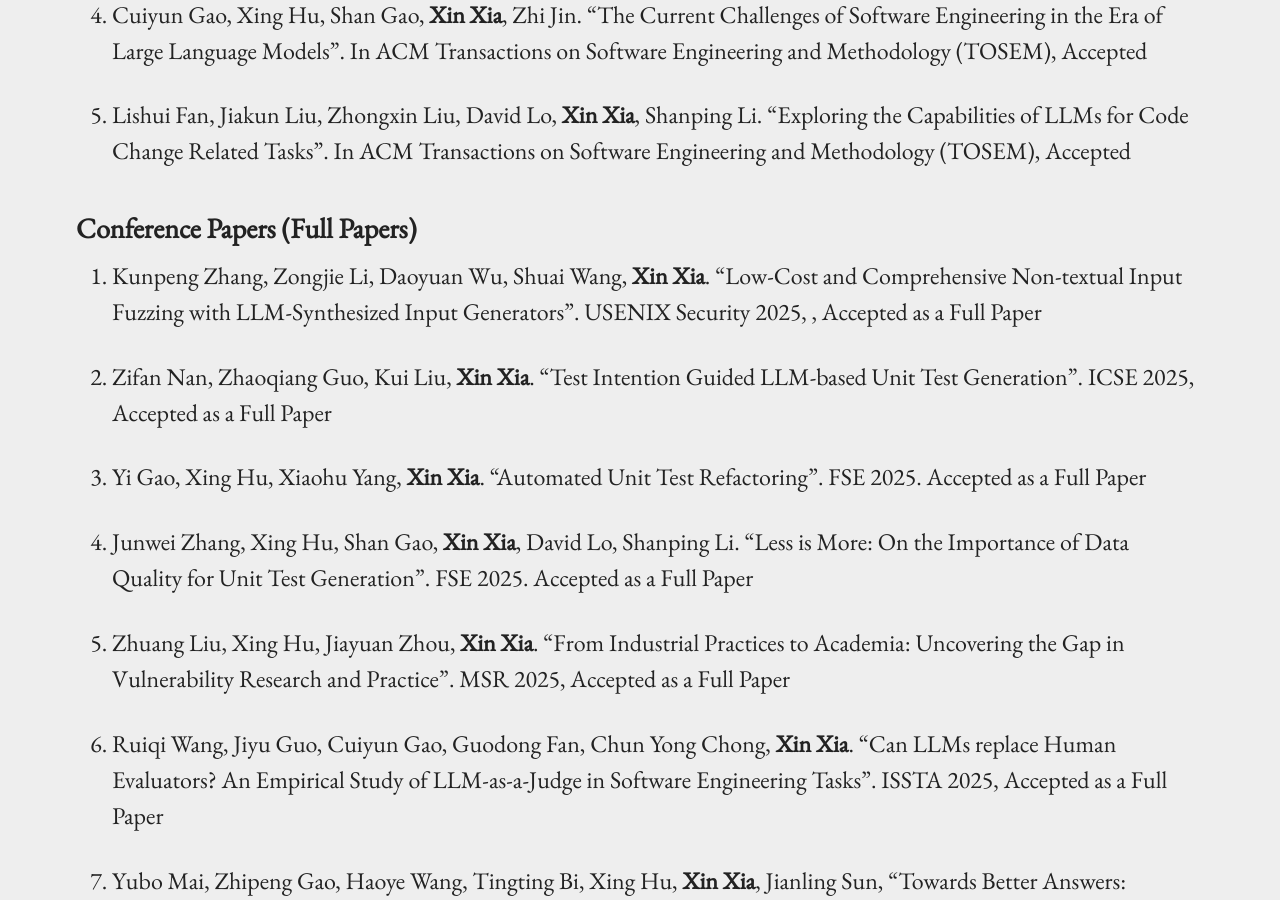
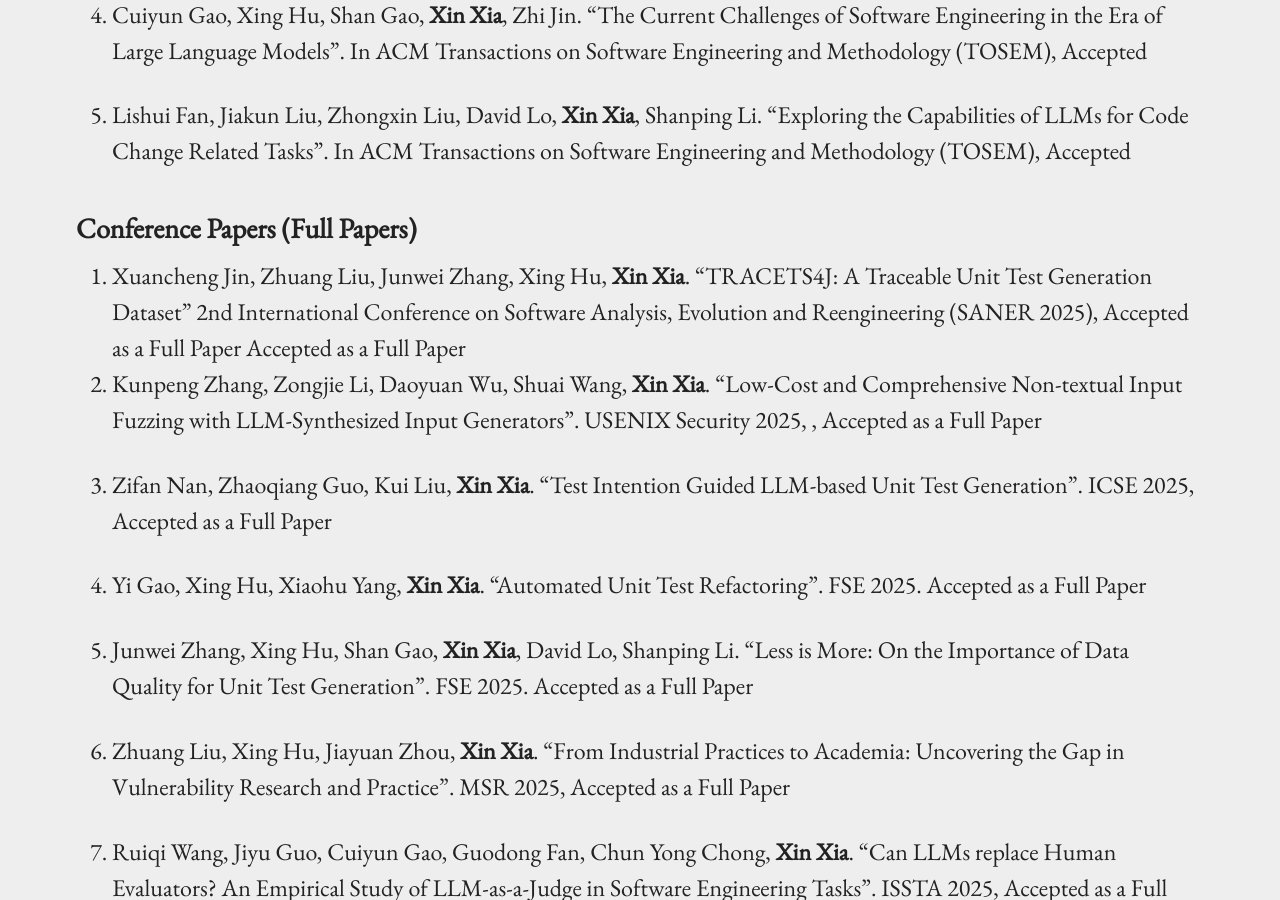
Before and after one commit to xin-xia/xin-xia.github.io, a Jekyll site: the page built from publication.md, in a window 1280 px wide and 900 px high, scrolled down 1268 px. Built offline with Jekyll 4.4.1, drawn with Linux system fonts in a browser that asks for light colours; our own code applies the rules of GitHub Pages for plain Markdown files; part of the change alters nothing that is shown; some of the changed text lies outside the part shown.

Commit message:
Update publication.md

```diff
--- a/publication.md
+++ b/publication.md
@@ -8,7 +8,7 @@ permalink: /publication/
 
 <strong>Journal Papers (140)</strong>: IEEE Transactions on Software Engineering * 41,  ACM Transactions on Software Engineering and Methodology * 35, Empirical Software Engineering * 23,  ACM Computing Surveys * 2, IEEE  Transactions on Dependable and Secure Computing * 1, IEEE Transactions on Service Computing * 1.
 
-<strong>Conference Papers (189)</strong>: ICSE * 30, ASE * 26, ESEC/FSE* 14, ICSME * 8, MSR * 6,  ISSTA * 6, NeurIPS * 1, IJCAI * 1, UbiComp * 1
+<strong>Conference Papers (190)</strong>: ICSE * 30, ASE * 26, ESEC/FSE* 14, ICSME * 8, MSR * 6,  ISSTA * 6, NeurIPS * 1, IJCAI * 1, UbiComp * 1
 
 <strong>Book Chapter (3) </strong>
 
@@ -30,6 +30,7 @@ permalink: /publication/
 
 ### Conference Papers (Full Papers)
 
+190. Xuancheng Jin, Zhuang Liu, Junwei Zhang, Xing Hu, <strong>Xin Xia</strong>. "TRACETS4J: A Traceable Unit Test Generation Dataset" 2nd International Conference on Software Analysis, Evolution and Reengineering (SANER 2025), Accepted as a Full Paper  Accepted as a Full Paper <br />
 189. Kunpeng Zhang, Zongjie Li, Daoyuan Wu, Shuai Wang, <strong>Xin Xia</strong>. "Low-Cost and Comprehensive Non-textual Input Fuzzing with LLM-Synthesized Input Generators". USENIX Security 2025, , Accepted as a Full Paper <br />
 
 188. Zifan Nan, Zhaoqiang Guo, Kui Liu, <strong>Xin Xia</strong>. "Test Intention Guided LLM-based Unit Test Generation". ICSE 2025, Accepted as a Full Paper <br />
```
